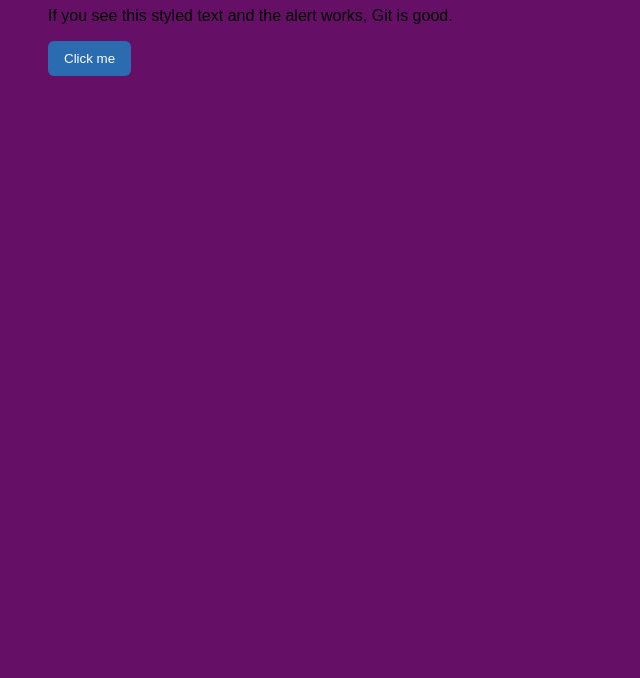
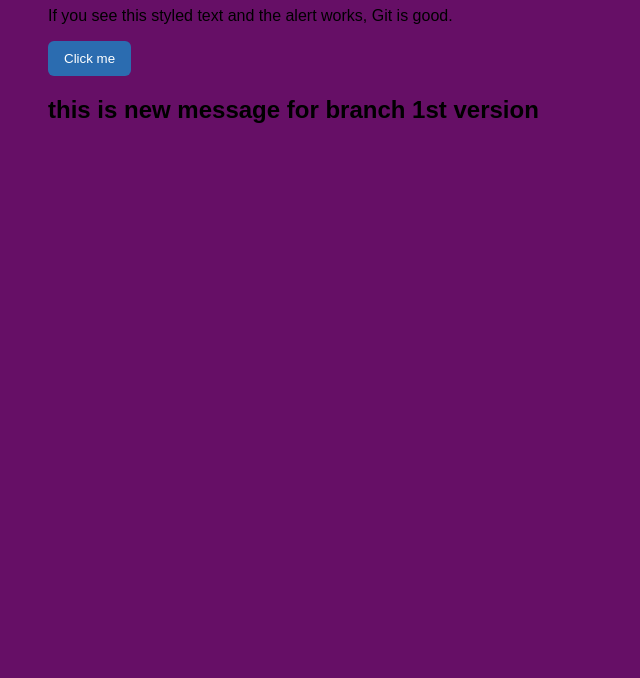
Before and after one commit to Fahad-Alsabr/mygitproject, a plain HTML site: page index.html in a window 1280 px wide. Shown: the part 122-800 px from the top of the page, without its empty margins (0-640 px from the left). Drawn offline with Linux system fonts and the light colour scheme.

Commit message:
edit the index.html file adding a message for the branch

```diff
--- a/index.html
+++ b/index.html
@@ -13,4 +13,5 @@
 
   <script src="app.js"></script>
 </body>
+<h2>this is new message for branch 1st version</h2>
 </html>
```
